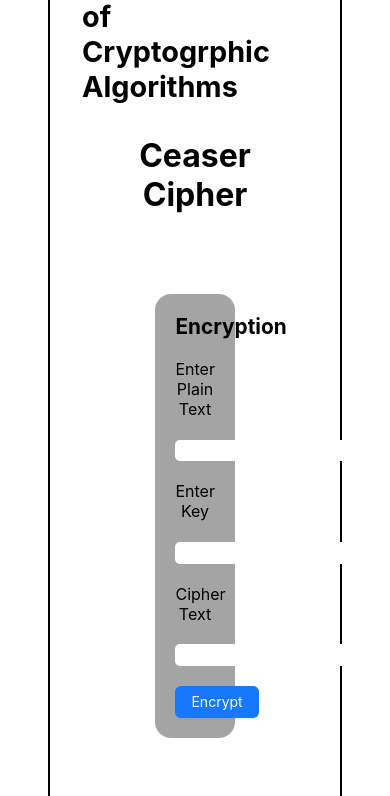
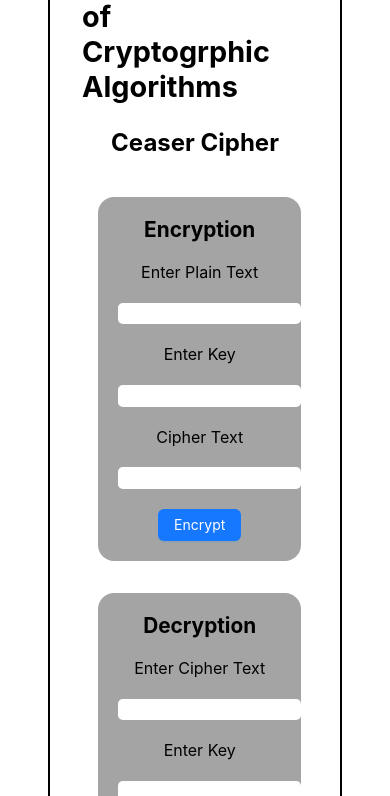
Before and after one commit to CHALLAAMARNADH/CNS, a React (Create React App) app: page / in a window 390 px wide. Shown: the part 2381-3177 px from the top of the page. Built offline with nearby package versions, Linux system fonts and the light colour scheme.

Commit message:
Update content.css

```diff
--- a/src/components/content.css
+++ b/src/components/content.css
@@ -23,25 +23,24 @@
 .container {
     display: flex;
     justify-content: space-evenly;
- /* Use flexbox to align items */
- flex-wrap:wrap ;
+    flex-wrap: wrap;
 }
-  .paraContainer{
+.paraContainer {
     display: block;
     text-align: center;
     justify-content: center;
     margin: 1rem;
 }
 .para {
-    font-size:2rem;
+    font-size: 2rem;
     font-weight: bold;
 }
 .division {
-    width: 35%; /* Each division takes up half of the container */
-    padding: 20px; /* Add some padding for spacing */
-    box-sizing: border-box; /* Include padding in width calculation */
+    width: 35%; /* Each division takes up a smaller portion on larger screens */
+    padding: 20px;
+    box-sizing: border-box;
     background-color: rgb(164, 164, 164);
-    margin:  3rem 3rem;
+    margin: 3rem;
     border: none;
     border-radius: 1rem;
     text-align: center;
@@ -51,3 +50,18 @@
     border: none;
     border-radius: 0.3rem;
 }
+
+/* Media Query for Mobile Devices */
+@media (max-width: 768px) {
+    .container {
+        flex-direction: column;
+        align-items: center; /* Center align items for smaller screens */
+    }
+    .division {
+        width: 90%; /* Increase width for mobile screens */
+        margin: 1rem; /* Reduce margin for better fit */
+    }
+    .para {
+        font-size: 1.5rem; /* Reduce text size for better fit */
+    }
+}
```
Lines whose indentation alone changed are shown as unchanged.
